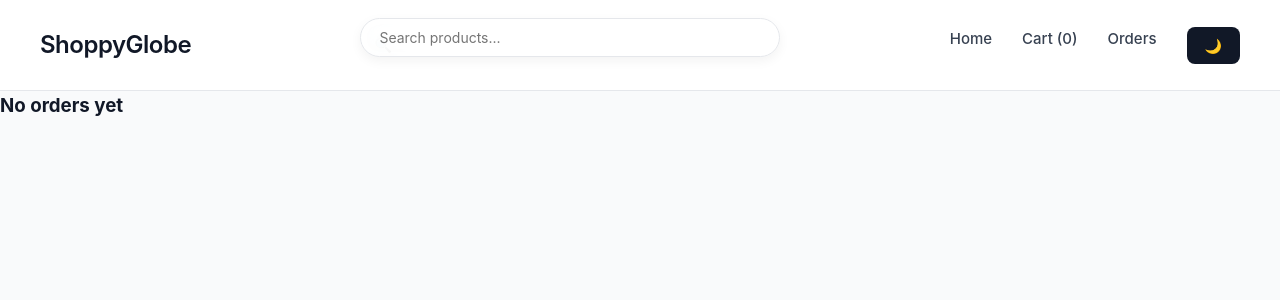
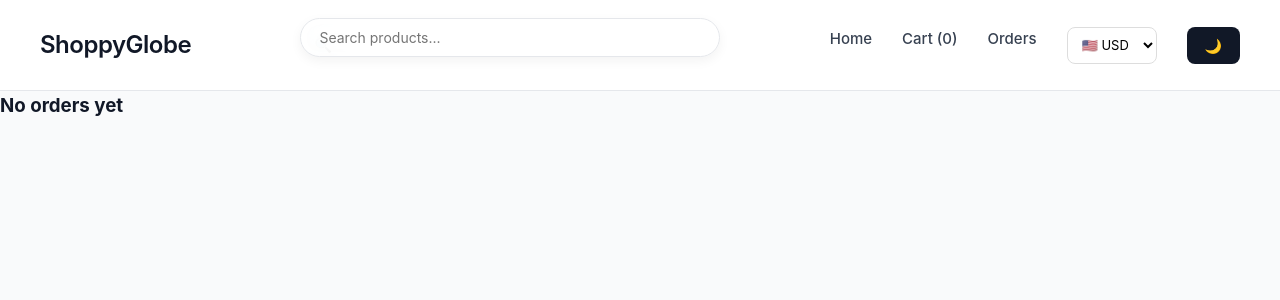
Before and after one commit to lohithkumark/ShoppyGlobe, a React (Vite) app in the folder shoppyglobe/: page /orders in a window 1280 px wide. Shown: the top 300 px of the page. Built offline with nearby package versions, Linux system fonts and the light colour scheme.

Commit message:
Updated checkout and orders with currency formatting

```diff
--- a/shoppyglobe/src/Components/CartItem.jsx
+++ b/shoppyglobe/src/Components/CartItem.jsx
@@ -1,4 +1,4 @@
-import { useDispatch } from "react-redux";
+import { useDispatch, useSelector } from "react-redux";
 
 import {
   removeFromCart,
@@ -6,30 +6,50 @@ import {
   decreaseQty
 } from "../redux/cartSlice";
 
+import { formatPrice } from "../utils/formatPrice";
+
 function CartItem({ item }) {
   const dispatch = useDispatch();
 
+  const currency = useSelector(state => state.currency);
+
+  function handleIncrease() {
+    dispatch(increaseQty(item.id));
+  }
+
+  function handleDecrease() {
+    dispatch(decreaseQty(item.id));
+  }
+
+  function handleRemove() {
+    dispatch(removeFromCart(item.id));
+  }
+
   return (
     <div className="cart-item">
-      <img src={item.thumbnail} />
+      <img
+        src={item.thumbnail}
+        alt={item.title}
+      />
 
       <div>
         <h4>{item.title}</h4>
-        <p>₹{item.price}</p>
+
+        <p>{formatPrice(item.price, currency)}</p>
 
         <div>
-          <button onClick={() => dispatch(decreaseQty(item.id))}>
+          <button onClick={handleDecrease}>
             -
           </button>
 
           <span> {item.qty} </span>
 
-          <button onClick={() => dispatch(increaseQty(item.id))}>
+          <button onClick={handleIncrease}>
             +
           </button>
         </div>
 
-        <button onClick={() => dispatch(removeFromCart(item.id))}>
+        <button onClick={handleRemove}>
           Remove
         </button>
       </div>
--- a/shoppyglobe/src/Components/Header.jsx
+++ b/shoppyglobe/src/Components/Header.jsx
@@ -1,5 +1,7 @@
 import { Link } from "react-router-dom";
 import { useDispatch, useSelector } from "react-redux";
+import { setCountry } from "../redux/currencySlice";
+
 
 import { setSearch } from "../redux/searchSlice";
 import { toggleTheme } from "../redux/themeSlice";
@@ -9,6 +11,8 @@ function Header() {
 
   const cart = useSelector(state => state.cart);
   const dark = useSelector(state => state.theme.dark);
+  const currency = useSelector(state => state.currency);
+
 
   const total = cart.reduce(
     (sum, item) => sum + item.qty,
@@ -37,6 +41,16 @@ function Header() {
   <Link to="/orders">
     Orders
   </Link>
+  <select
+  value={currency.country}
+  onChange={e => dispatch(setCountry(e.target.value))}
+  className="country-select"
+>
+  <option value="US">🇺🇸 USD</option>
+  <option value="IN">🇮🇳 INR</option>
+  <option value="EU">🇪🇺 EUR</option>
+</select>
+
 
   <button onClick={() => dispatch(toggleTheme())}>
     {dark ? "☀️" : "🌙"}
--- a/shoppyglobe/src/Components/ProductItem.jsx
+++ b/shoppyglobe/src/Components/ProductItem.jsx
@@ -5,11 +5,13 @@ import toast from "react-hot-toast";
 
 import { addToCart } from "../redux/cartSlice";
 import { toggleWish } from "../redux/wishlistSlice";
+import { formatPrice } from "../utils/formatPrice";
 
 function ProductItem({ product }) {
   const dispatch = useDispatch();
 
   const wishlist = useSelector(state => state.wishlist);
+  const currency = useSelector(state => state.currency);
 
   const isLiked = wishlist.find(
     item => item.id === product.id
@@ -41,7 +43,7 @@ function ProductItem({ product }) {
         <h4>{product.title}</h4>
       </Link>
 
-      <p>${product.price}</p>
+      <p>{formatPrice(product.price, currency)}</p>
 
       <div
         style={{
--- a/shoppyglobe/src/index.css
+++ b/shoppyglobe/src/index.css
@@ -448,3 +448,18 @@ h2 {
 .dark .order-card p {
   color: #e5e7eb;
 }
+
+.country-select {
+  padding: 6px 10px;
+  border-radius: 8px;
+  border: 1px solid #ddd;
+  background: white;
+  cursor: pointer;
+  font-size: 13px;
+}
+
+.dark .country-select {
+  background: #1f2933;
+  color: white;
+  border-color: #374151;
+}
--- a/shoppyglobe/src/pages/Checkout.jsx
+++ b/shoppyglobe/src/pages/Checkout.jsx
@@ -2,31 +2,37 @@ import { useDispatch, useSelector } from "react-redux";
 import { useNavigate } from "react-router-dom";
 
 import { clearCart } from "../redux/cartSlice";
+import { formatPrice } from "../utils/formatPrice";
 
 function Checkout() {
   const cart = useSelector(state => state.cart);
+  const currency = useSelector(state => state.currency);
 
   const dispatch = useDispatch();
   const navigate = useNavigate();
 
   const total = cart.reduce(
-    (s, i) => s + i.price * i.qty,
+    (sum, item) => sum + item.price * item.qty,
     0
   );
 
   function placeOrder() {
+    if (!window.confirm("Place this order?")) {
+      return;
+    }
+
     const order = {
       items: cart,
       total,
       date: new Date().toLocaleString()
     };
 
-    const old =
+    const oldOrders =
       JSON.parse(localStorage.getItem("orders")) || [];
 
     localStorage.setItem(
       "orders",
-      JSON.stringify([...old, order])
+      JSON.stringify([...oldOrders, order])
     );
 
     dispatch(clearCart());
@@ -42,7 +48,7 @@ function Checkout() {
     <div className="container">
       <h2>Checkout</h2>
 
-      <p>Total: ${total}</p>
+      <p>Total: {formatPrice(total, currency)}</p>
 
       <button onClick={placeOrder}>
         Place Order
--- a/shoppyglobe/src/pages/Orders.jsx
+++ b/shoppyglobe/src/pages/Orders.jsx
@@ -1,12 +1,16 @@
 import { useEffect, useState } from "react";
+import { useSelector } from "react-redux";
+
+import { formatPrice } from "../utils/formatPrice";
 
 function Orders() {
   const [orders, setOrders] = useState([]);
 
+  const currency = useSelector(state => state.currency);
+
   useEffect(() => {
-    const saved = JSON.parse(
-      localStorage.getItem("orders")
-    ) || [];
+    const saved =
+      JSON.parse(localStorage.getItem("orders")) || [];
 
     setOrders(saved);
   }, []);
@@ -19,11 +23,13 @@ function Orders() {
     <div className="container">
       <h2>My Orders</h2>
 
-      {orders.map((order, i) => (
-        <div key={i} className="order-card">
-          <p>Order #{i + 1}</p>
+      {orders.map((order, index) => (
+        <div key={index} className="order-card">
+          <p>Order #{index + 1}</p>
 
-          <p>Total: ${order.total}</p>
+          <p>
+            Total: {formatPrice(order.total, currency)}
+          </p>
 
           <p>Date: {order.date}</p>
         </div>
--- /dev/null
+++ b/shoppyglobe/src/redux/currencySlice.js
@@ -0,0 +1,41 @@
+import { createSlice } from "@reduxjs/toolkit";
+
+const initialState = {
+  country: "US",
+  symbol: "$",
+  rate: 1
+};
+
+const currencySlice = createSlice({
+  name: "currency",
+
+  initialState,
+
+  reducers: {
+    setCountry(state, action) {
+      const country = action.payload;
+
+      if (country === "US") {
+        state.country = "US";
+        state.symbol = "$";
+        state.rate = 1;
+      }
+
+      if (country === "IN") {
+        state.country = "IN";
+        state.symbol = "₹";
+        state.rate = 83;
+      }
+
+      if (country === "EU") {
+        state.country = "EU";
+        state.symbol = "€";
+        state.rate = 0.9;
+      }
+    }
+  }
+});
+
+export const { setCountry } = currencySlice.actions;
+
+export default currencySlice.reducer;
--- a/shoppyglobe/src/redux/store.js
+++ b/shoppyglobe/src/redux/store.js
@@ -1,5 +1,7 @@
 import { configureStore } from "@reduxjs/toolkit";
 import filterReducer from "./filterSlice";
+import currencyReducer from "./currencySlice";
+
 
 
 import cartReducer from "./cartSlice";
@@ -13,7 +15,9 @@ export const store = configureStore({
     search: searchReducer,
     theme: themeReducer,
     wishlist: wishlistReducer,
-    filter: filterReducer
+    filter: filterReducer,
+    currency: currencyReducer
+
 
   }
 });
--- /dev/null
+++ b/shoppyglobe/src/utils/formatPrice.js
@@ -0,0 +1,5 @@
+export function formatPrice(price, currency) {
+  const converted = price * currency.rate;
+
+  return `${currency.symbol}${converted.toFixed(2)}`;
+}
```
